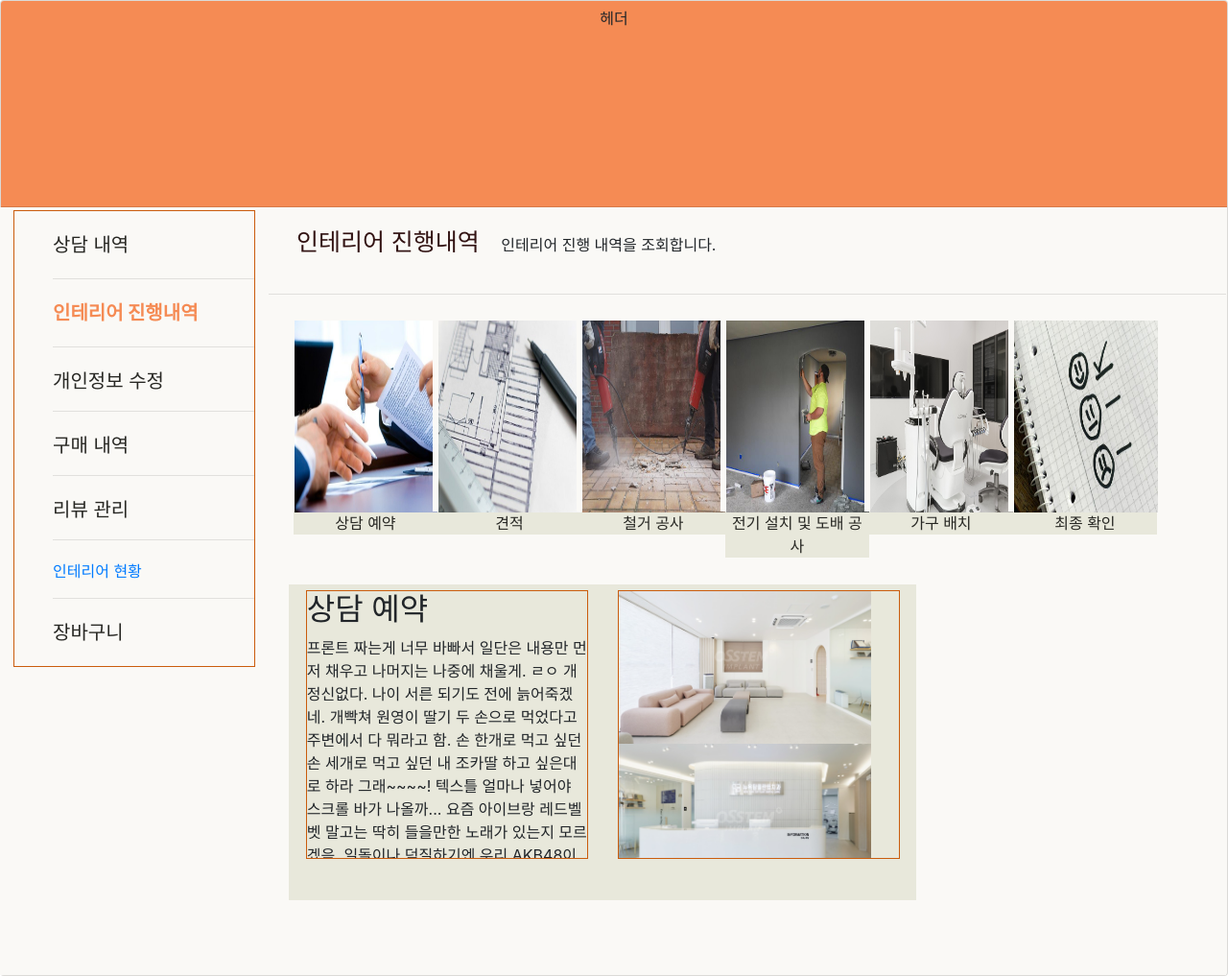
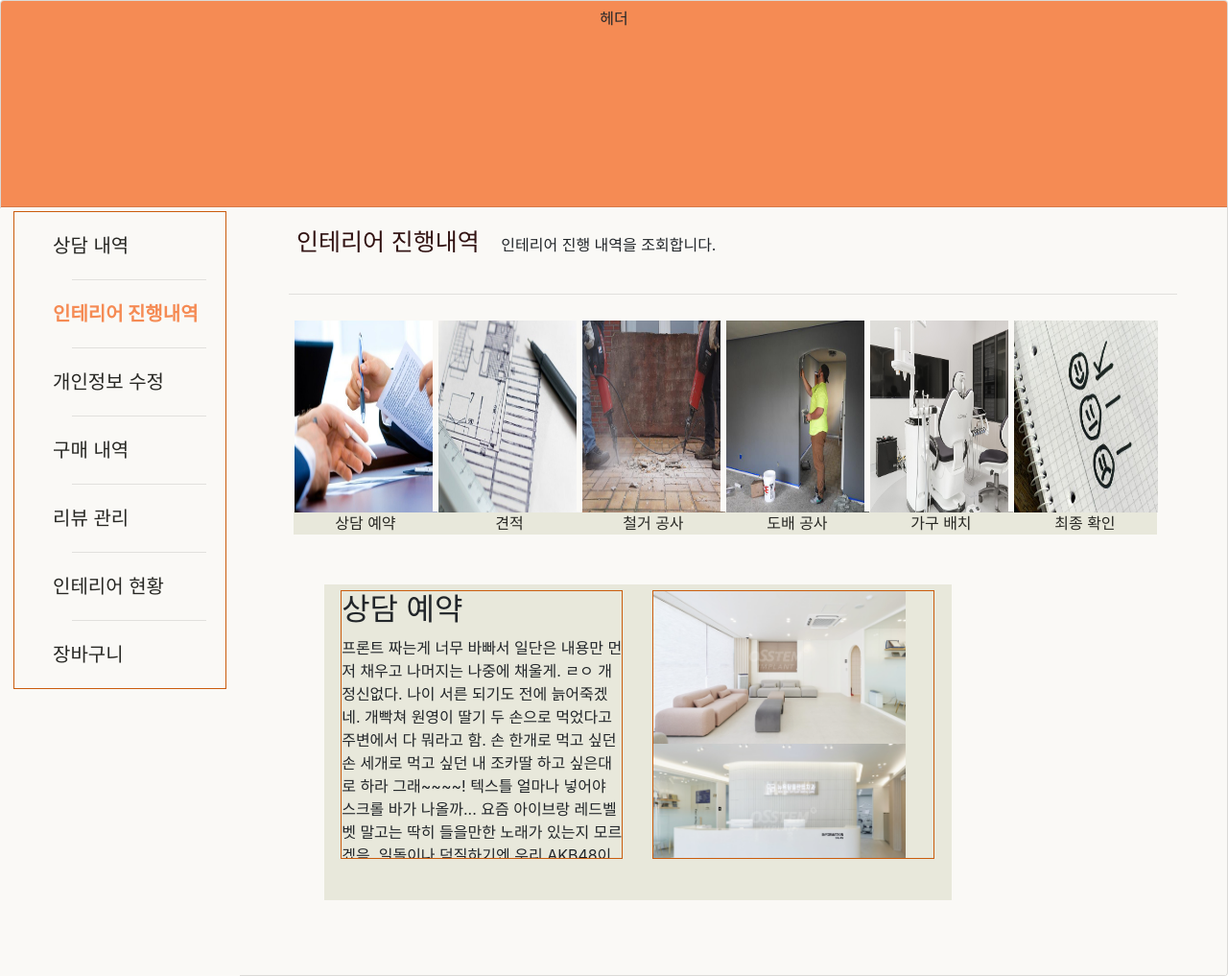
Before and after one commit to Vue-Board-Project/interior-mini-project, a Java web app: page /mypage/mypage_interior_progress in a window 1280 px wide. Shown: the whole page at 96% size. Run offline with Spring Boot 4, a stand-in JSP engine, Linux system fonts and the light colour scheme; the project's own start-up code is not run, and a stand-in starts its controllers and pages.

Commit message:
구매 내역 창 정렬 / 메뉴판 예쁘게 정렬 (이후 해야 할 것 : 메뉴판 div 내에 다시 빼곡히 정렬하기)

```diff
--- a/src/main/webapp/WEB-INF/views/mypage/mypage_interior_progress.jsp
+++ b/src/main/webapp/WEB-INF/views/mypage/mypage_interior_progress.jsp
@@ -7,7 +7,7 @@
 		<div class = "header_section">
 			<div class="text">인테리어 진행내역</div>
           	<span class="sub_text">인테리어 진행 내역을 조회합니다.</span>
-          	<hr>
+          	<hr width = 90%>
          </div>
 
      	<div class="content_section">
@@ -43,7 +43,7 @@
      					<img src = "${pageContext.request.contextPath}/resources/images/mypage_interior_step4.jpg" alt = "전기 설치 및 도배공사">
      				</button>
      				<div class = "mypage_interior_step_text">
-     				전기 설치 및 도배 공사
+     				도배 공사
      				</div>
      			</div>
      			<div id = "mypage_interior_step5">
@@ -183,6 +183,7 @@
         #interior_progress_content{
         	position : relative;
         	margin-top : 210px;
+        	margin-left : 5%;
         	padding : auto;
         	width : 90%;
         	height : 150%;
@@ -260,7 +261,6 @@
         	/*background-color : #d5d5d8;*/
         }
 
-
 </style>
 
 <script>
--- a/src/main/webapp/WEB-INF/views/mypage/mypage_menu.jsp
+++ b/src/main/webapp/WEB-INF/views/mypage/mypage_menu.jsp
@@ -11,15 +11,22 @@
         position: fixed;
         left: 0;
         height: 100%;
-        width: 280px;
+        width: 250px;
         padding: 3px 14px;
-        top : 216px;
+        top : 217px;
         z-index: 99;
         background: #faf9f6;
       }
 
+
+ 	.mypage_list{
+     	position: relative;
+      	border : 1px solid #ca5c0d;
+      }
+
       .links_name{
-          pointer-events: auto;
+          pointer-events: none;
+          text-decoration:none !important;
           color: #272723;
           font-size: 20px;
           font-weight: 400;
@@ -28,21 +35,9 @@
 
       }
 
-      .mypage_list{
-      	border : 1px solid #ca5c0d;
-      }
-
-      .mypage_list li:hover{
-          top: 50%;
-          background: #fef8d4;
-     }
-
       .mypage_list li{
-        position: relative;
+      		list-style: none;
       		 margin: 20px 0;
-        list-style: none;
-        text-decoration:none !important;
-
       }
 
 		.header_section .text{
@@ -62,6 +57,10 @@
         	padding-left: 5%;
         }
 
+        /*중앙 배열 하는 법 */
+        .sidebar_mypage .mypage_list .mypage_menubar_hr{
+        	width : 140px;
+        }
 
 </style>
 
@@ -73,38 +72,39 @@
          <span id = "list_counseling" class="links_name">상담 내역</span>
        </a>
      </li>
-     <hr>
+     <hr class = "mypage_menubar_hr">
      <li>
        <a href="/springframework-mini-project/mypage/mypage_interior_progress">
        <!-- onclick시 각 링크로 연결하기 -->
          <span id = "list_interior_progress" class="links_name">인테리어 진행내역</span>
        </a>
      </li>
-     <hr>
+     <hr class = "mypage_menubar_hr">
      <li>
       <a href="/springframework-mini-project/mypage/mypage_infosetting">
         <span id = "list_setting" class="links_name">개인정보 수정</span>
-        <hr>
       </a>
     </li>
+     <hr class = "mypage_menubar_hr">
     <li>
       <a href="/springframework-mini-project/mypage/mypage_orderlist">
         <span id = "mypage_orderList" class="links_name">구매 내역</span>
-        <hr>
       </a>
     </li>
+     <hr class = "mypage_menubar_hr">
     <li>
       <a href="/springframework-mini-project/mypage/mypage_review">
         <span id = "mypage_review" class="links_name">리뷰 관리</span>
-        <hr>
       </a>
     </li>
+    <hr class = "mypage_menubar_hr">
     <li>
       <a href="#">
-        <span class="interior_report">인테리어 현황</span>
-        <hr>
+        <span id="interior_report" class="links_name">인테리어 현황</span>
+
       </a>
     </li>
+     <hr class = "mypage_menubar_hr">
     <li>
       <a href="#">
         <span class="links_name">장바구니</span>
```
Lines whose indentation alone changed are shown as unchanged.
